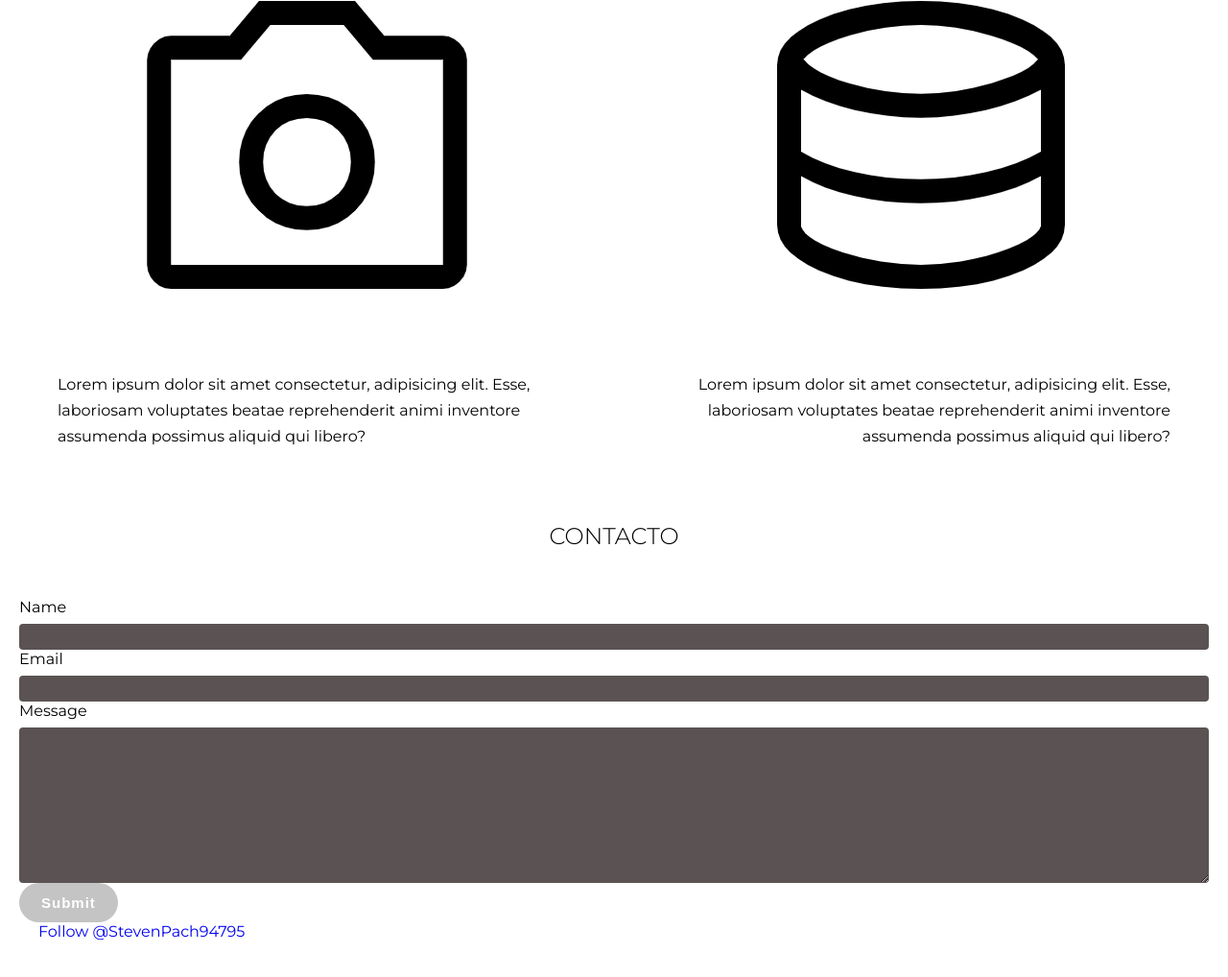
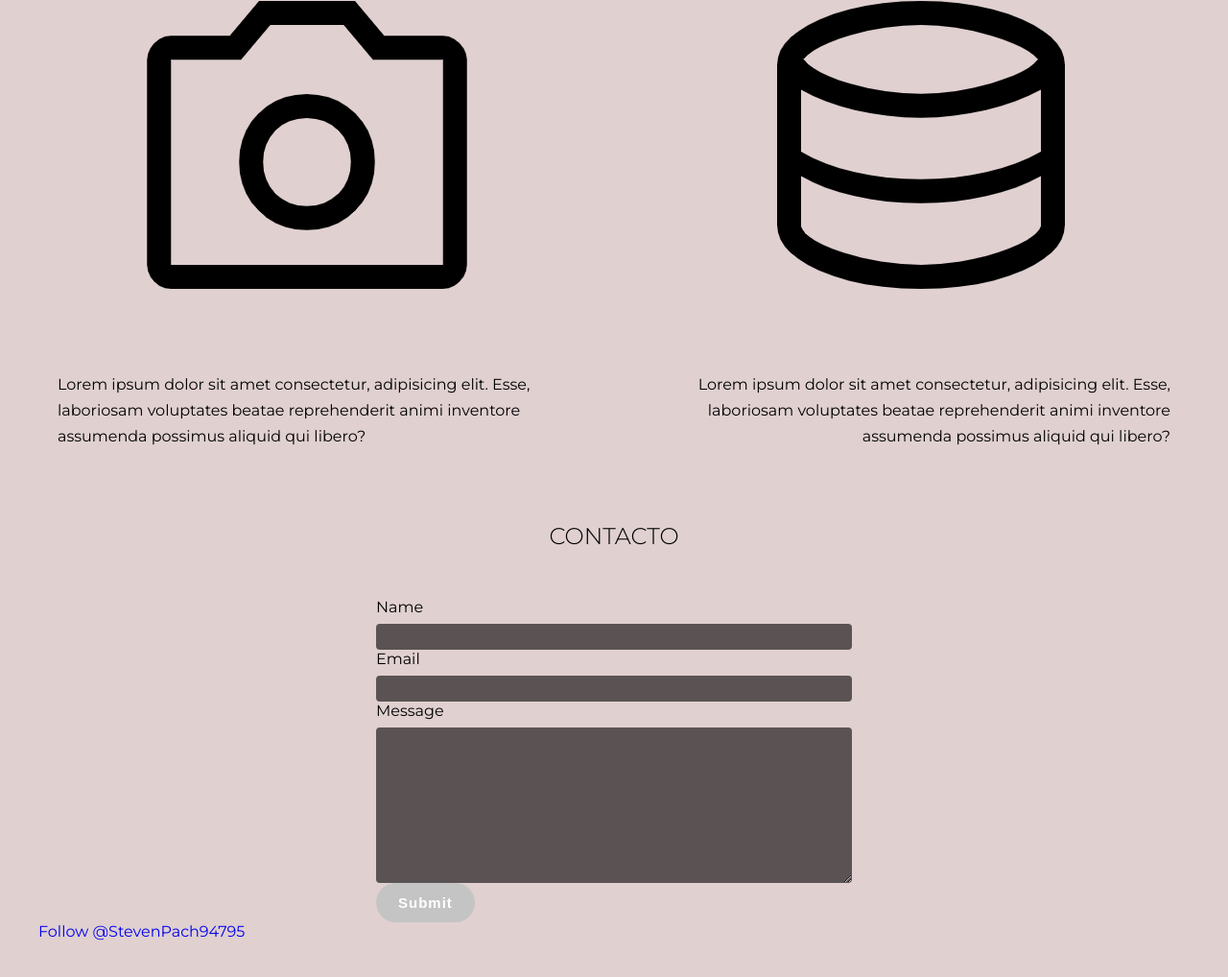
Before and after one commit to CALACA222/cleanCam.github.io, a plain HTML site: page index.html in a window 1280 px wide. Shown: the part 2202-3220 px from the top of the page at 96% size. Before the commit the page ends 3182 px from the top, so only its background shows below. Drawn offline with Linux system fonts and the light colour scheme; a web font is replaced by a local one.

Commit message:
hecho la parte 2 contac en css

```diff
--- a/CSS/style.css
+++ b/CSS/style.css
@@ -180,3 +180,13 @@ height: 170vh;
     margin: 0 auto;
     padding-bottom: 20px;
 }
+/*Contac*/
+#contact {
+    background: #e0d0d0;
+    padding: 80px 0;
+}
+
+#contact form {
+    width: 40%;
+    margin: 0 auto;
+}
```
